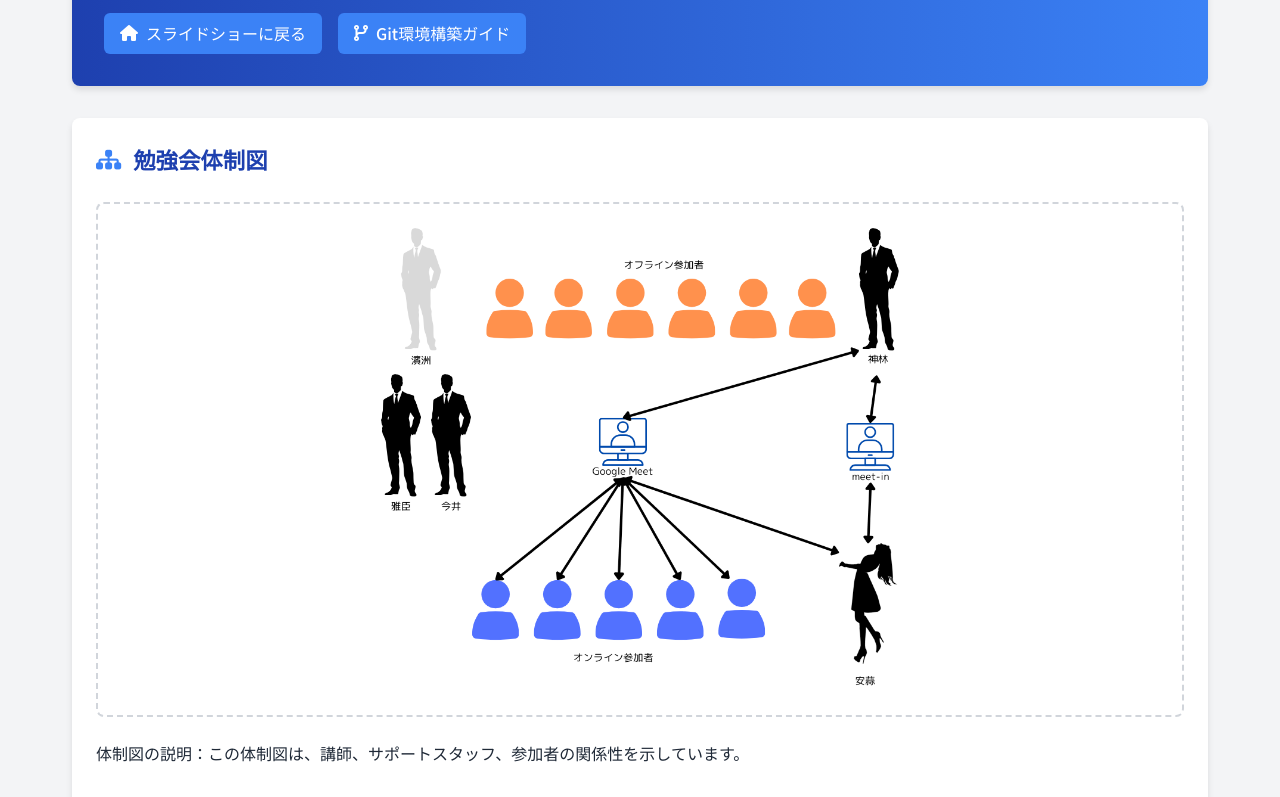
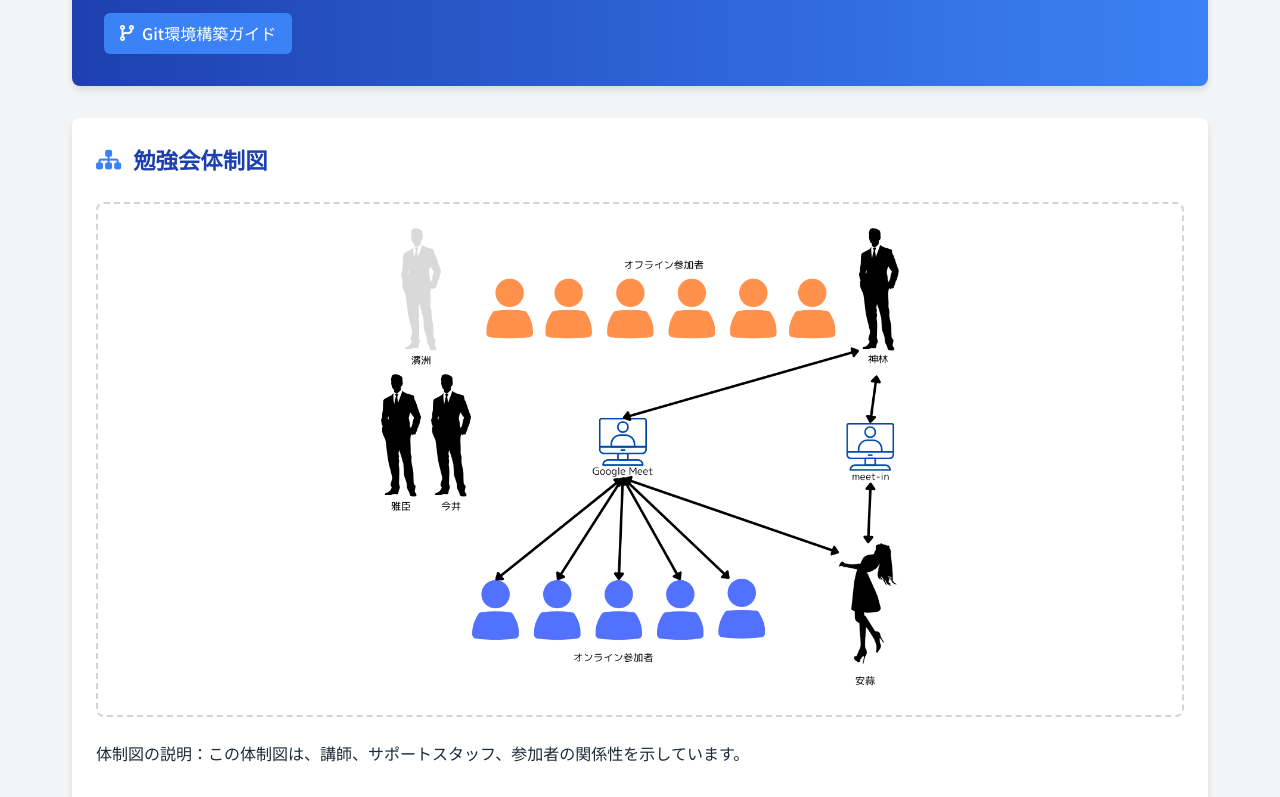
Before and after one commit to erikaambiru/simple-slideshow, a plain HTML site: page about.html in a window 1280 px wide. Shown: the part 165-962 px from the top of the page. Drawn offline with nearby package versions, Linux system fonts and the light colour scheme.

Commit message:
aboutページの修正

```diff
--- a/about.html
+++ b/about.html
@@ -242,9 +242,6 @@
             <h1>AI勉強会について</h1>
             <p class="text-blue-100">Windsurfで実現するAI駆動開発 〜次世代コードエディタの可能性〜</p>
             <div class="flex space-x-4 mt-4">
-                <a href="index.html" class="button">
-                    <i class="fas fa-home"></i> スライドショーに戻る
-                </a>
                 <a href="git-setup.html" class="button">
                     <i class="fas fa-code-branch"></i> Git環境構築ガイド
                 </a>
```
